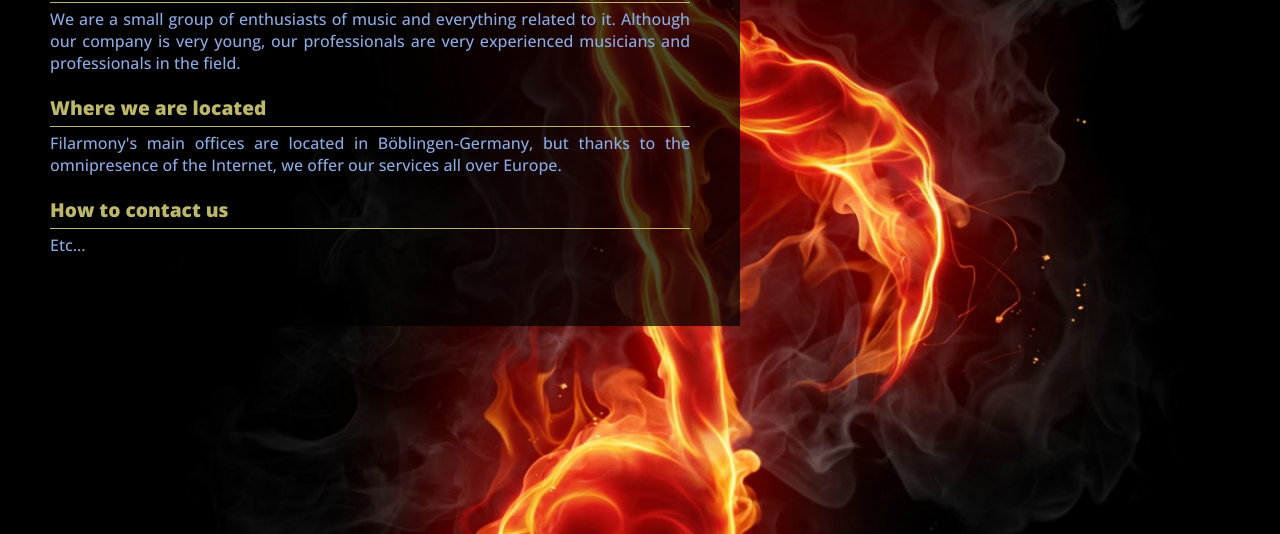
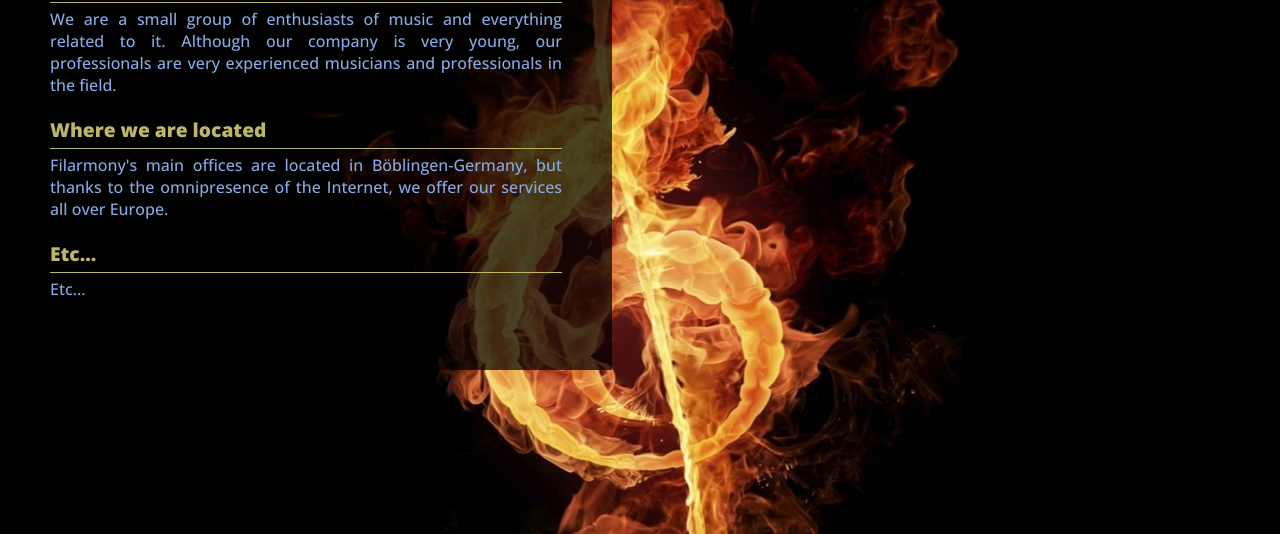
Before and after one commit to Juanma1313/filarmony, a plain HTML site: page about-us.html in a window 1280 px wide. Shown: the part 263-797 px from the top of the page. Drawn offline with nearby package versions, Linux system fonts and the light colour scheme.

Commit message:
asign a new background to about-us page

```diff
--- a/about-us.html
+++ b/about-us.html
@@ -9,7 +9,7 @@
     <link rel="stylesheet" href="assets/css/style.css">
     <title>Filarmony</title>
 </head>
-<body>
+<body id="about-us-page">
     <header>
         <div id="logo">
         <a href="index.html" >
@@ -39,7 +39,7 @@
             <p>
                 Filarmony's main offices are located in Böblingen-Germany, but thanks to the omnipresence of the Internet, we offer our services all over Europe.
             </p>
-            <h2>How to contact us</h2><hr>
+            <h2>Etc...</h2><hr>
             <p>
                 Etc...
             </p>
--- a/assets/css/style.css
+++ b/assets/css/style.css
@@ -7,7 +7,7 @@
     border: none;
 }
 
-body {
+#home-page {
     font-family: 'Open Sans', sans-serif;
     font-weight: 300;
     color:whitesmoke;
@@ -19,9 +19,7 @@ body {
     position: relative;
 }
 
-
 /* headings and logo */
-
 header {
     height: 200px;
 }
@@ -129,7 +127,8 @@ header {
 
 /* With us text */
 #with-us-text {
-    width: 30%;
+    background-color:rgb(0, 0, 0, .7);
+    width: 40%;
     padding: 0 50px 50px 50px;
     font-size: 100%;
     float:left;
@@ -199,16 +198,26 @@ footer{
     margin-right: 50px;
 }
 
-/* About ud page */
+/* About us page */
+#about-us-page {
+    font-family: 'Open Sans', sans-serif;
+    font-weight: 300;
+    color:whitesmoke;
+    height: 1000px;
+    width: 100%;
+    background: url('../images/treble-clef-in-flames.jpg') no-repeat center center;
+    background-size: cover;
+    background-color: black;
+    position: relative;
+}
 
 #about-us-text {
     background-color:rgb(0, 0, 0, .7);
-    width: 50%;
+    width: 40%;
     padding: 0 50px 50px 50px;
     font-size: 100%;
     float:left;
 }
-
 #about-us-text h1 {
     text-align: center;
     font-size: 150%;
```
Also changed, not shown: index.html (+1 -1 lines), assets/images/treble-clef-in-flames.jpg (added).
